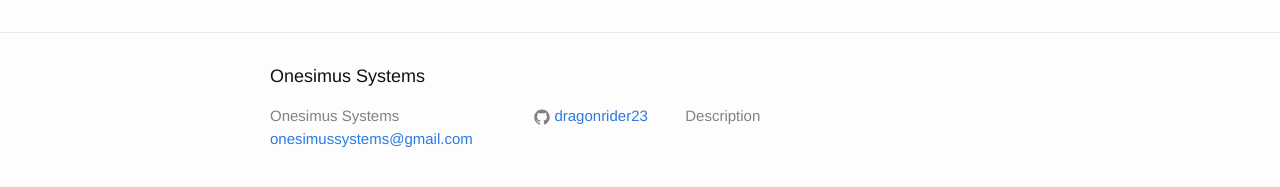
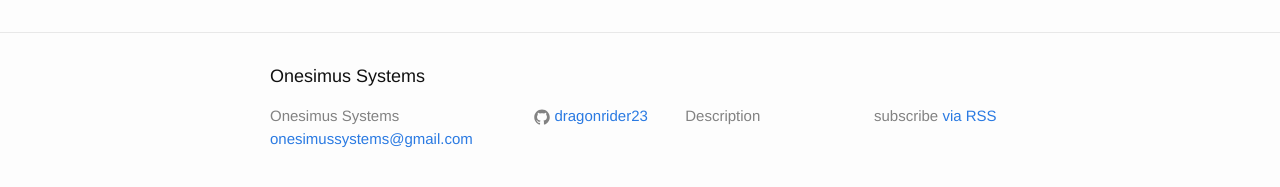
Before and after one commit to onesimus-systems/onesimus-systems.github.io, a Jekyll site: the page built from index.html, in a window 1280 px wide. Shown: the part 375-562 px from the top of the page. Built offline with Jekyll 4.4.1, drawn with Linux system fonts in a browser that asks for light colours.

Commit message:
Added subscribe link to footer

```diff
--- a/_includes/footer.html
+++ b/_includes/footer.html
@@ -48,6 +48,10 @@
       <div class="footer-col  footer-col-3">
         <p class="text">{{ site.description }}</p>
       </div>
+
+      <div class="footer-col  footer-col-4">
+        <p class="rss-subscribe">subscribe <a href="{{ "/feed.xml" | prepend: site.baseurl }}">via RSS</a></p>
+      </div>
     </div>
 
   </div>
--- a/_sass/_layout.scss
+++ b/_sass/_layout.scss
@@ -131,8 +131,13 @@
 }
 
 .footer-col-3 {
-    width: -webkit-calc(45% - (#{$spacing-unit} / 2));
-    width:         calc(45% - (#{$spacing-unit} / 2));
+    width: -webkit-calc(25% - (#{$spacing-unit} / 2));
+    width:         calc(25% - (#{$spacing-unit} / 2));
+}
+
+.footer-col-4 {
+    width: -webkit-calc(20% - (#{$spacing-unit} / 2));
+    width:         calc(20% - (#{$spacing-unit} / 2));
 }
 
 @include media-query($on-laptop) {
```
